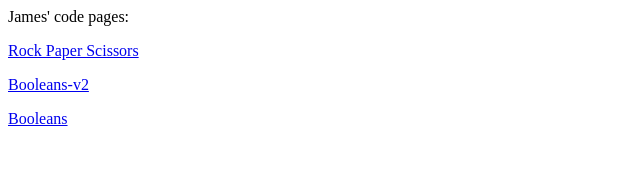
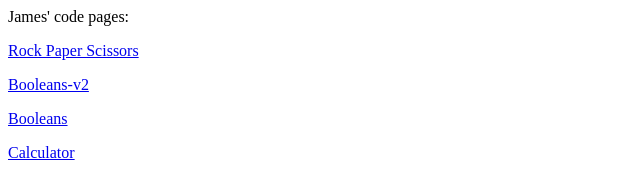
Before and after one commit to jamesaugustuschan/my-code, a plain HTML site: page index.html in a window 1280 px wide. Shown: the full height of the page, 0-640 px from the left. Drawn offline with Linux system fonts and the light colour scheme.

Commit message:
Update index.html

```diff
--- a/index.html
+++ b/index.html
@@ -13,5 +13,9 @@ James' code pages:
 <p>
 <a href="booleans.html">Booleans</a>
 </p>
+
+<p>
+<a href="calculator.html">Calculator</a>
+</p>
 </body>
 </html>
```
